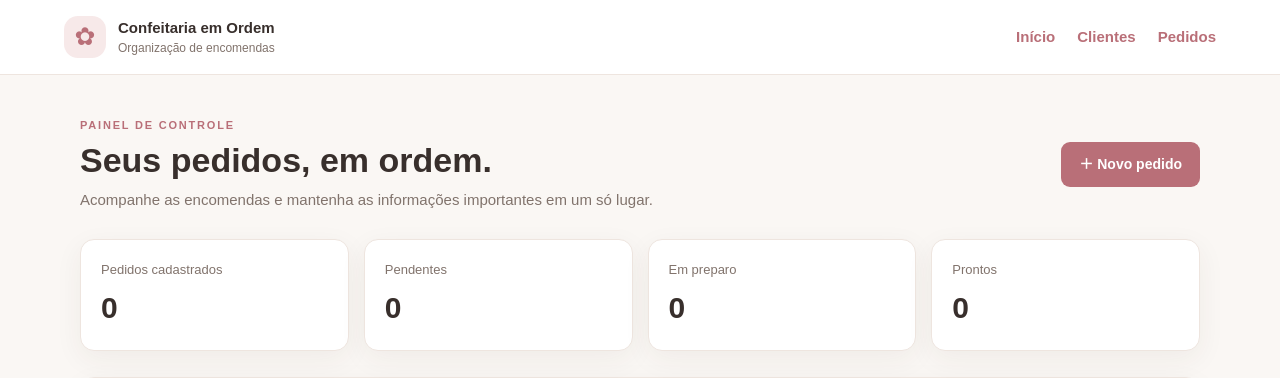
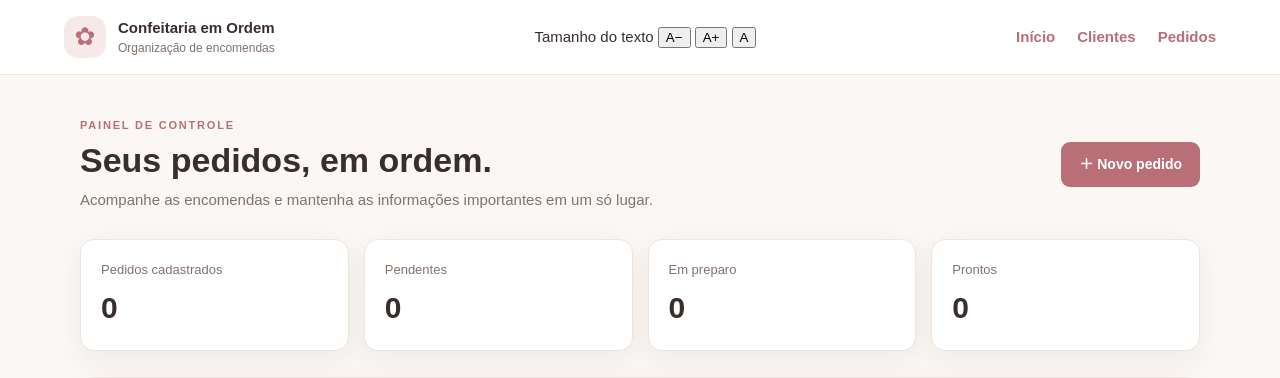
Before and after one commit to Marisolene/sistema-gerenciamento-confeitaria, a Flask app: page / in a window 1280 px wide. Shown: the top 378 px of the page. Run offline with Flask 3, Linux system fonts and the light colour scheme.

Commit message:
feat: adiciona controles de tamanho da fonte

```diff
--- a/app/templates/base.html
+++ b/app/templates/base.html
@@ -9,8 +9,14 @@
 <body>
     <header class="topo">
         <div class="marca">
-            <span class="marca-icone">✿</span>
+            <span class="marca-icone" aria-hidden="true">✿</span>
             <div><strong>Confeitaria em Ordem</strong><small>Organização de encomendas</small></div>
+        </div>
+        <div class="controles-acessibilidade" aria-label="Controles de acessibilidade">
+            <span class="rotulo-acessibilidade">Tamanho do texto</span>
+            <button class="botao-fonte" type="button" id="diminuir-fonte" aria-label="Diminuir tamanho da fonte" title="Diminuir fonte">A−</button>
+            <button class="botao-fonte" type="button" id="aumentar-fonte" aria-label="Aumentar tamanho da fonte" title="Aumentar fonte">A+</button>
+            <button class="botao-fonte" type="button" id="resetar-fonte" aria-label="Restaurar tamanho padrão da fonte" title="Restaurar tamanho padrão">A</button>
         </div>
         <nav aria-label="Navegação principal">
             <a href="{{ url_for('main.index') }}">Início</a>
@@ -18,7 +24,7 @@
             <a href="{{ url_for('main.pedidos') }}">Pedidos</a>
         </nav>
     </header>
-    <main class="container">
+    <main class="container" id="conteudo-principal">
         {% with mensagens = get_flashed_messages(with_categories=true) %}
             {% if mensagens %}
                 {% for categoria, mensagem in mensagens %}
@@ -29,5 +35,54 @@
         {% block content %}{% endblock %}
     </main>
     <footer>Projeto acadêmico · Sistema de gerenciamento de pedidos para pequenas confeitarias</footer>
+
+    <script>
+        (() => {
+            const raiz = document.documentElement;
+            const minimo = 0.9;
+            const maximo = 1.5;
+            const passo = 0.1;
+            let escala = 1;
+
+            try {
+                const salva = Number(localStorage.getItem('escalaFonteConfeitaria'));
+                if (salva >= minimo && salva <= maximo) escala = salva;
+            } catch (erro) {
+                // O recurso continua funcionando mesmo se o navegador bloquear o armazenamento local.
+            }
+
+            const aplicarEscala = () => {
+                raiz.style.setProperty('--escala-fonte', escala.toFixed(1));
+                const percentual = Math.round(escala * 100);
+                document.getElementById('estado-fonte').textContent = 'Tamanho do texto: ' + percentual + '%';
+                try {
+                    localStorage.setItem('escalaFonteConfeitaria', escala.toFixed(1));
+                } catch (erro) {
+                    // A alteração visual permanece ativa durante a navegação atual.
+                }
+            };
+
+            document.getElementById('diminuir-fonte').addEventListener('click', () => {
+                escala = Math.max(minimo, Math.round((escala - passo) * 10) / 10);
+                aplicarEscala();
+            });
+            document.getElementById('aumentar-fonte').addEventListener('click', () => {
+                escala = Math.min(maximo, Math.round((escala + passo) * 10) / 10);
+                aplicarEscala();
+            });
+            document.getElementById('resetar-fonte').addEventListener('click', () => {
+                escala = 1;
+                aplicarEscala();
+            });
+
+            const estado = document.createElement('span');
+            estado.id = 'estado-fonte';
+            estado.className = 'sr-only';
+            estado.setAttribute('role', 'status');
+            estado.setAttribute('aria-live', 'polite');
+            document.querySelector('.controles-acessibilidade').appendChild(estado);
+            aplicarEscala();
+        })();
+    </script>
 </body>
 </html>
```
